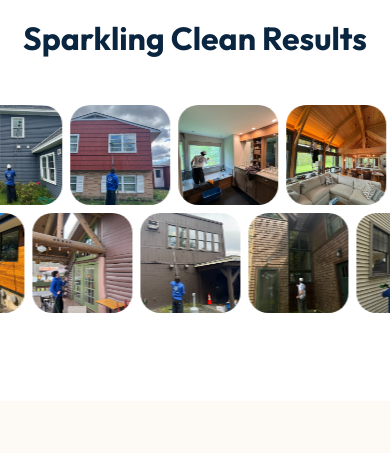
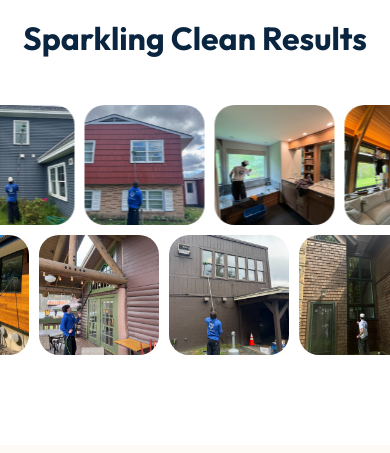
Before and after one commit to hydroheroesvt/hydroheroesvt, a website: page index.html in a window 390 px wide. Shown: the part 2184-2637 px from the top of the page. Drawn offline with Linux system fonts and the light colour scheme; files whose address does not match are found by name.

Commit message:
style: increase mobile gallery images to 120px

```diff
--- a/index.html
+++ b/index.html
@@ -56,7 +56,7 @@
     <link rel="preconnect" href="https://fonts.gstatic.com" crossorigin>
     <link href="https://fonts.googleapis.com/css2?family=Outfit:wght@300;400;500;600;700;800&display=swap"
         rel="stylesheet">
-    <link rel="stylesheet" href="styles.css?v=32">
+    <link rel="stylesheet" href="styles.css?v=33">
 
     <script type="application/ld+json">
     {
--- a/styles.css
+++ b/styles.css
@@ -930,16 +930,16 @@ ul {
 
 @media (max-width: 768px) {
     .marquee-item {
-        width: 100px;
-        height: 100px;
-        border-radius: var(--radius-lg, 8px);
+        width: 120px;
+        height: 120px;
+        border-radius: var(--radius-lg, 10px);
     }
     .marquee-row {
-        margin-bottom: 8px;
+        margin-bottom: 10px;
     }
     .marquee-group {
-        gap: 8px;
-        padding-right: 8px;
+        gap: 10px;
+        padding-right: 10px;
     }
 }
 
```
